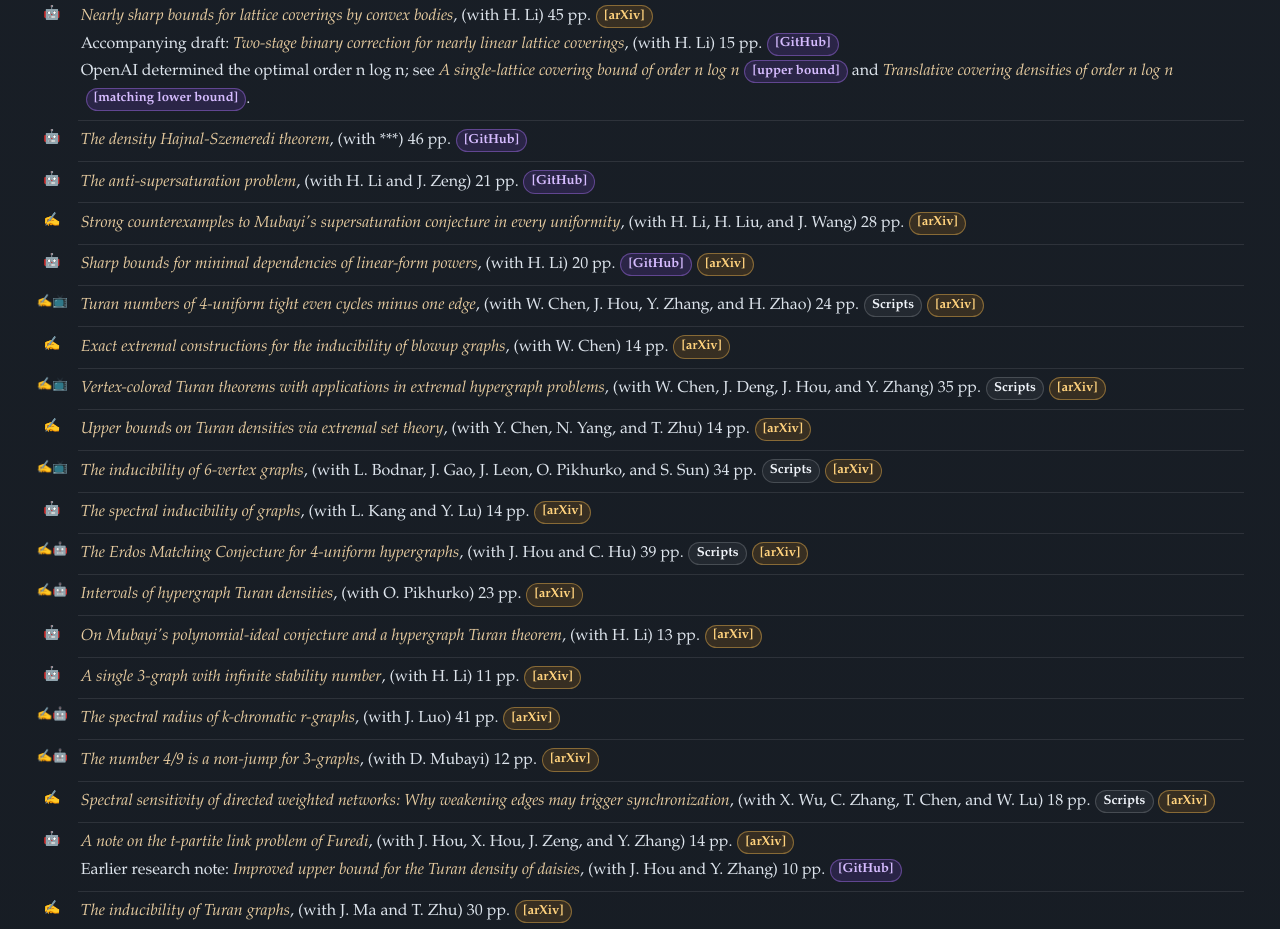
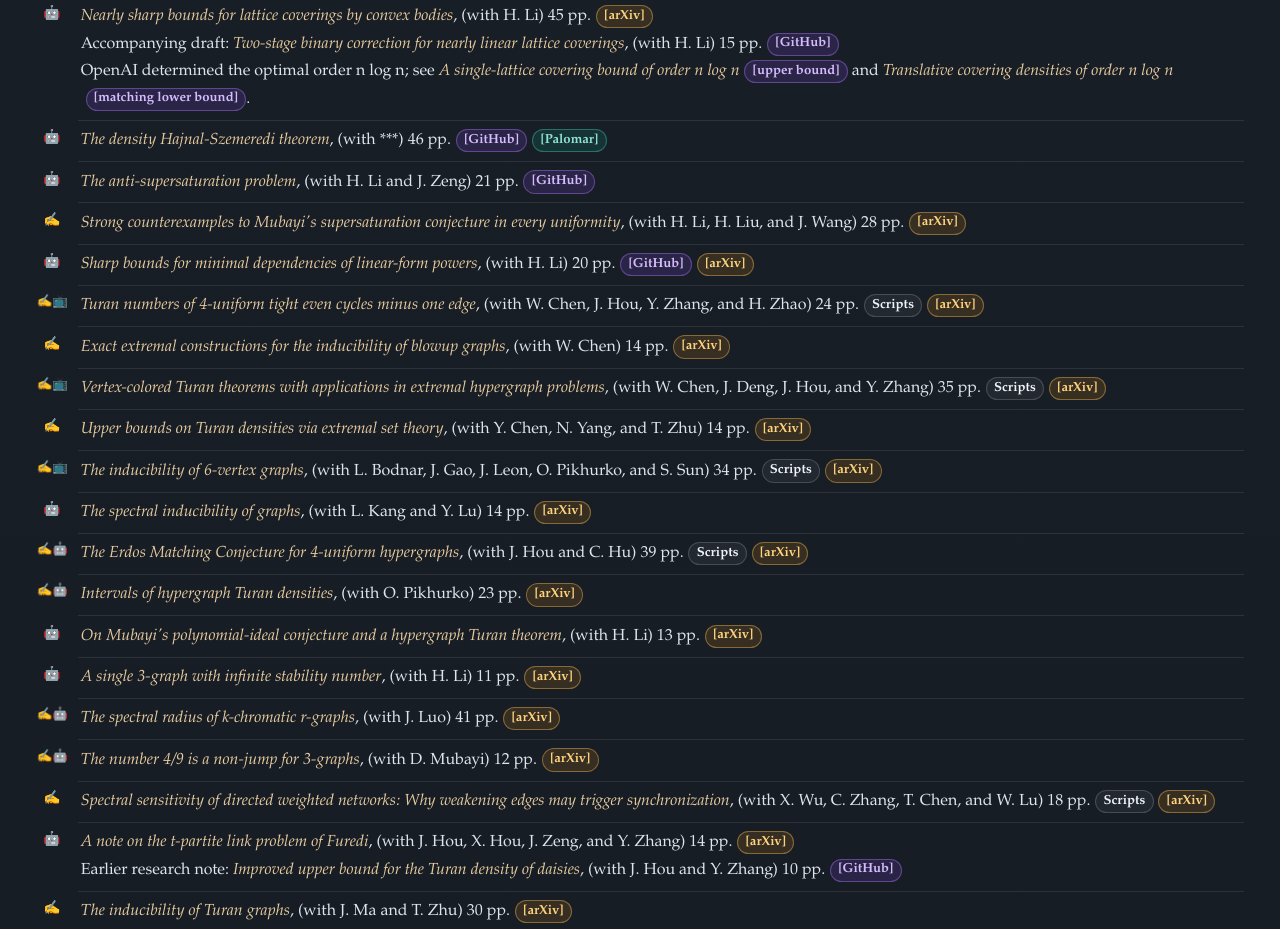
Before and after one commit to xliu2022/xliu2022.github.io, a plain HTML site: page index.html in a window 1280 px wide. Shown: the part 1534-2463 px from the top of the page. Drawn offline with Linux system fonts and the light colour scheme.

Commit message:
Link the Palomar formalization of the density Hajnal-Szemeredi theorem

```diff
--- a/index.html
+++ b/index.html
@@ -424,7 +424,7 @@
         <li class="ai-assisted"><em>Intervals of uniform Turan densities</em>, (with H. Li and O. Pikhurko) 19 pp.<a class="arxiv-link" href="https://arxiv.org/abs/2608.04790" target="_blank" rel="noopener noreferrer">[arXiv]</a></li>
         <li class="ai-assisted"><em>Transcendence and undecidability in hypergraph Turan densities</em>, (with H. Li and H. Liu) 48 pp.<a class="github-link" href="https://xliu2022.github.io/Unpolished_Manuscripts/Transcendence%20and%20Undecidability%20in%20Hypergraph%20Turan%20Densities.pdf" target="_blank" rel="noopener noreferrer">[GitHub]</a><a class="palomar-link" href="https://palomar-registry.org/entry?id=PALOMAR-2026-11-24-000001&amp;version=1" target="_blank" rel="noopener noreferrer">[Palomar]</a></li>
         <li class="ai-assisted"><em>Nearly sharp bounds for lattice coverings by convex bodies</em>, (with H. Li) 45 pp.<a class="arxiv-link" href="https://arxiv.org/abs/2607.28429" target="_blank" rel="noopener noreferrer">[arXiv]</a><br>Accompanying draft: <em>Two-stage binary correction for nearly linear lattice coverings</em>, (with H. Li) 15 pp.<a class="github-link" href="https://xliu2022.github.io/Unpolished_Manuscripts/Two-Stage%20Binary%20Correction%20for%20Nearly%20Linear%20Lattice%20Coverings.pdf" target="_blank" rel="noopener noreferrer">[GitHub]</a><br>OpenAI determined the optimal order n log n; see <em>A single-lattice covering bound of order n log n</em><a class="github-link" href="https://github.com/openai/math/blob/main/preprints/A-single-lattice-covering-bound-of-order-n-log-n-September-23-2026/paper.pdf" target="_blank" rel="noopener noreferrer">[upper bound]</a> and <em>Translative covering densities of order n log n</em><a class="github-link" href="https://github.com/openai/math/blob/main/preprints/Translative-covering-densities-of-order-n-log-n-September-23-2026/paper.pdf" target="_blank" rel="noopener noreferrer">[matching lower bound]</a>.</li>
-        <li class="ai-assisted"><em>The density Hajnal-Szemeredi theorem</em>, (with ***) 46 pp.<a class="github-link" href="https://xliu2022.github.io/Unpolished_Manuscripts/The%20density%20Hajnal-Szemeredi%20theorem.pdf" target="_blank" rel="noopener noreferrer">[GitHub]</a></li>
+        <li class="ai-assisted"><em>The density Hajnal-Szemeredi theorem</em>, (with ***) 46 pp.<a class="github-link" href="https://xliu2022.github.io/Unpolished_Manuscripts/The%20density%20Hajnal-Szemeredi%20theorem.pdf" target="_blank" rel="noopener noreferrer">[GitHub]</a><a class="palomar-link" href="https://palomar-registry.org/entry?id=PALOMAR-2026-11-26-000016&amp;version=1" target="_blank" rel="noopener noreferrer">[Palomar]</a></li>
         <li class="ai-assisted"><em>The anti-supersaturation problem</em>, (with H. Li and J. Zeng) 21 pp.<a class="github-link" href="https://xliu2022.github.io/Unpolished_Manuscripts/The%20anti-supersaturation%20problem.pdf" target="_blank" rel="noopener noreferrer">[GitHub]</a></li>
         <li><em>Strong counterexamples to Mubayi's supersaturation conjecture in every uniformity</em>, (with H. Li, H. Liu, and J. Wang) 28 pp.<a class="arxiv-link" href="https://arxiv.org/abs/2606.26735" target="_blank" rel="noopener noreferrer">[arXiv]</a></li>
         <li class="ai-assisted"><em>Sharp bounds for minimal dependencies of linear-form powers</em>, (with H. Li) 20 pp.<a class="github-link" href="https://xliu2022.github.io/Unpolished_Manuscripts/A%20Sharp%20Bound%20for%20Minimal%20Dependencies%20among%20Powers%20of%20Linear%20Forms.pdf" target="_blank" rel="noopener noreferrer">[GitHub]</a><a class="arxiv-link" href="https://arxiv.org/abs/2606.24349" target="_blank" rel="noopener noreferrer">[arXiv]</a></li>
```
